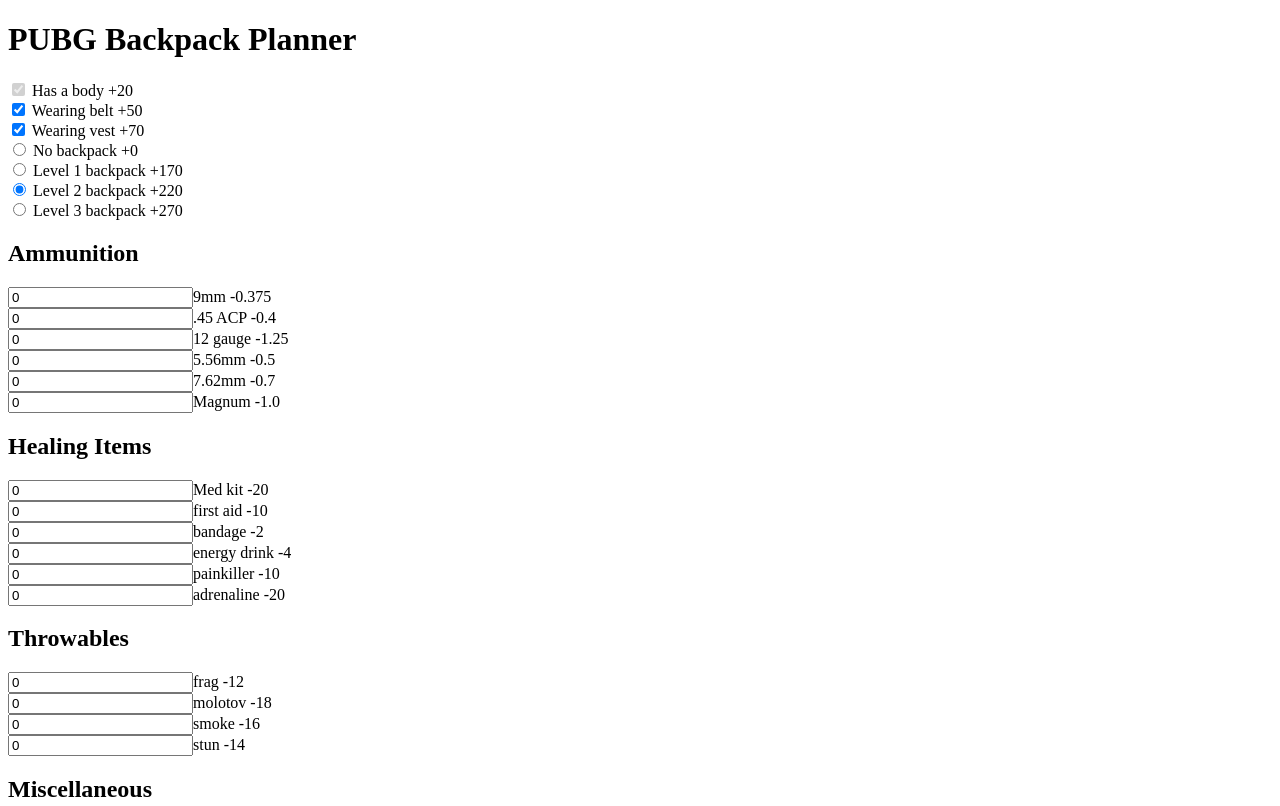
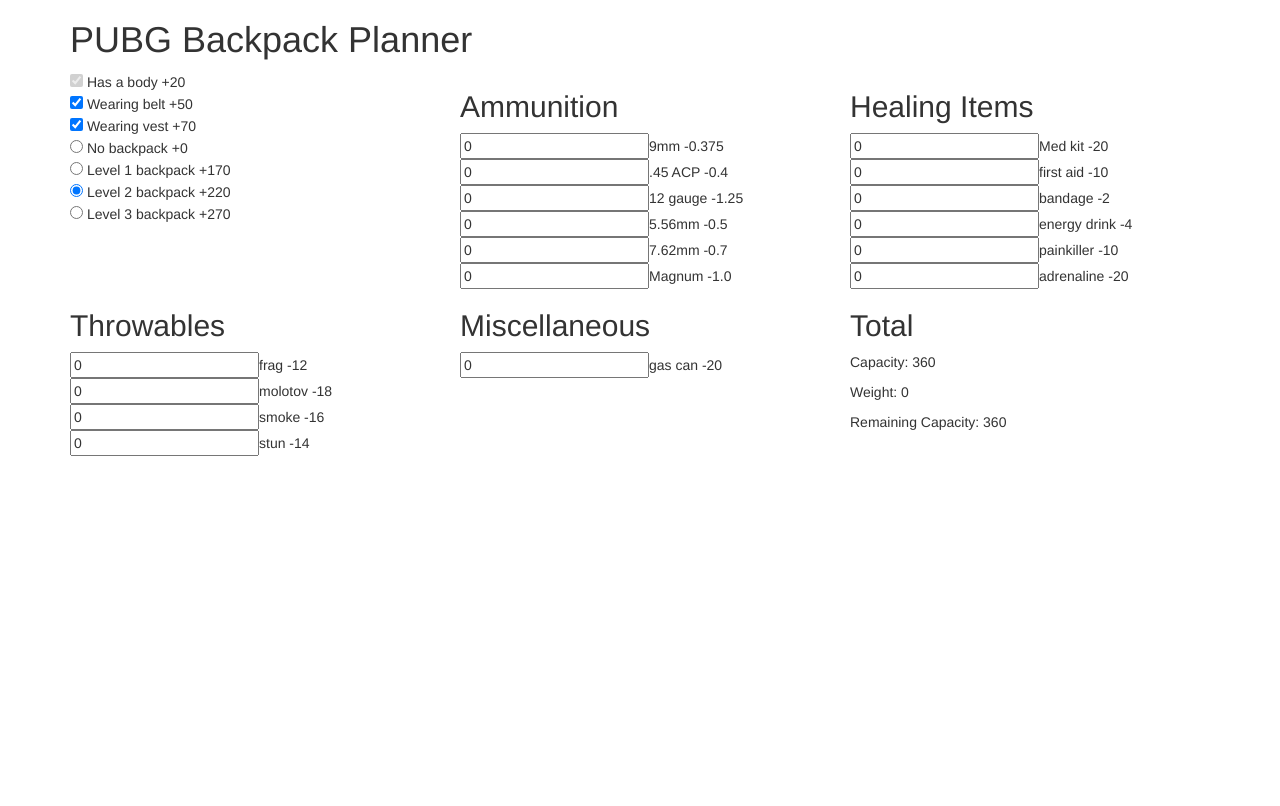
Before and after one commit to johnathanlouie/pubg-backpack-planner, a plain HTML site: page public_html/index.html in a window 1280 px wide. Shown: the top 806 px of the page. Drawn offline with nearby package versions, Linux system fonts and the light colour scheme.

Commit message:
Add Bootstrap grid

```diff
--- a/public_html/index.html
+++ b/public_html/index.html
@@ -20,11 +20,15 @@ along with this program.  If not, see <http://www.gnu.org/licenses/>.
         <title>PUBG Backpack Planner</title>
         <meta charset="UTF-8">
         <meta name="viewport" content="width=device-width, initial-scale=1.0">
+        <link rel="stylesheet" href="https://maxcdn.bootstrapcdn.com/bootstrap/3.3.7/css/bootstrap.min.css">
+        <script src="https://maxcdn.bootstrapcdn.com/bootstrap/3.3.7/js/bootstrap.min.js"></script>
         <script src="https://ajax.googleapis.com/ajax/libs/angularjs/1.7.0/angular.min.js"></script>
     </head>
     <body>
-        <div data-ng-app="planner" data-ng-controller="plannerController">
+        <div class="container" data-ng-app="planner" data-ng-controller="plannerController">
             <h1>PUBG Backpack Planner</h1>
+            <div class="row">
+                <div class="col-lg-4">
                     <input type="checkbox" checked disabled> Has a body +20<br>
                     <input type="checkbox" data-ng-model="belt"> Wearing belt +50<br>
                     <input type="checkbox" data-ng-model="vest"> Wearing vest +70<br>
@@ -32,6 +36,8 @@ along with this program.  If not, see <http://www.gnu.org/licenses/>.
                     <input type="radio" data-ng-model="backpack" value="backpack1"> Level 1 backpack +170<br>
                     <input type="radio" data-ng-model="backpack" value="backpack2"> Level 2 backpack +220<br>
                     <input type="radio" data-ng-model="backpack" value="backpack3"> Level 3 backpack +270<br>
+                </div>
+                <div class="col-lg-4">
                     <h2>Ammunition</h2>
                     <input type="number" data-ng-model="ammo9">9mm -0.375<br>
                     <input type="number" data-ng-model="ammo45">.45 ACP -0.4<br>
@@ -39,6 +45,8 @@ along with this program.  If not, see <http://www.gnu.org/licenses/>.
                     <input type="number" data-ng-model="ammo556">5.56mm -0.5<br>
                     <input type="number" data-ng-model="ammo762">7.62mm -0.7<br>
                     <input type="number" data-ng-model="ammoMag">Magnum -1.0<br>
+                </div>
+                <div class="col-lg-4">
                     <h2>Healing Items</h2>
                     <input type="number" data-ng-model="medkit">Med kit -20<br>
                     <input type="number" data-ng-model="firstaid">first aid -10<br>
@@ -46,18 +54,28 @@ along with this program.  If not, see <http://www.gnu.org/licenses/>.
                     <input type="number" data-ng-model="energy">energy drink -4<br>
                     <input type="number" data-ng-model="painkiller">painkiller -10<br>
                     <input type="number" data-ng-model="adrenaline">adrenaline -20<br>
+                </div>
+            </div>
+            <div class="row">
+                <div class="col-lg-4">
                     <h2>Throwables</h2>
                     <input type="number" data-ng-model="frag">frag -12<br>
                     <input type="number" data-ng-model="molotov">molotov -18<br>
                     <input type="number" data-ng-model="smoke">smoke -16<br>
                     <input type="number" data-ng-model="stun">stun -14<br>
+                </div>
+                <div class="col-lg-4">
                     <h2>Miscellaneous</h2>
                     <input type="number" data-ng-model="gascan">gas can -20<br>
+                </div>
+                <div class="col-lg-4">
                     <h2>Total</h2>
                     <p>Capacity: {{totalCapacity()}}</p>
                     <p>Weight: {{totalWeight()}}</p>
                     <p>Remaining Capacity: {{totalSpace()}}</p>
                 </div>
+            </div>
+        </div>
         <script src="planner.js"></script>
     </body>
 </html>
```
Lines whose indentation alone changed are shown as unchanged.
